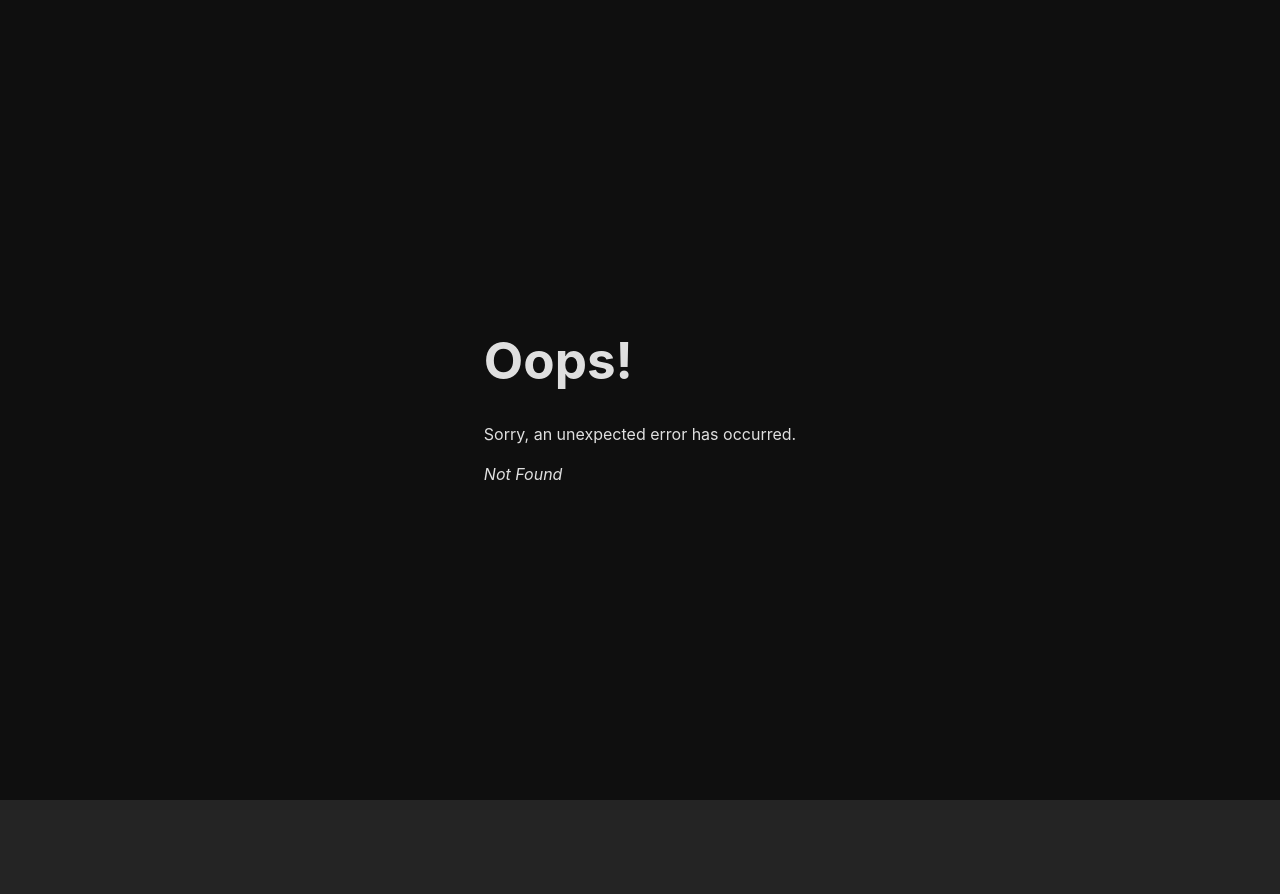
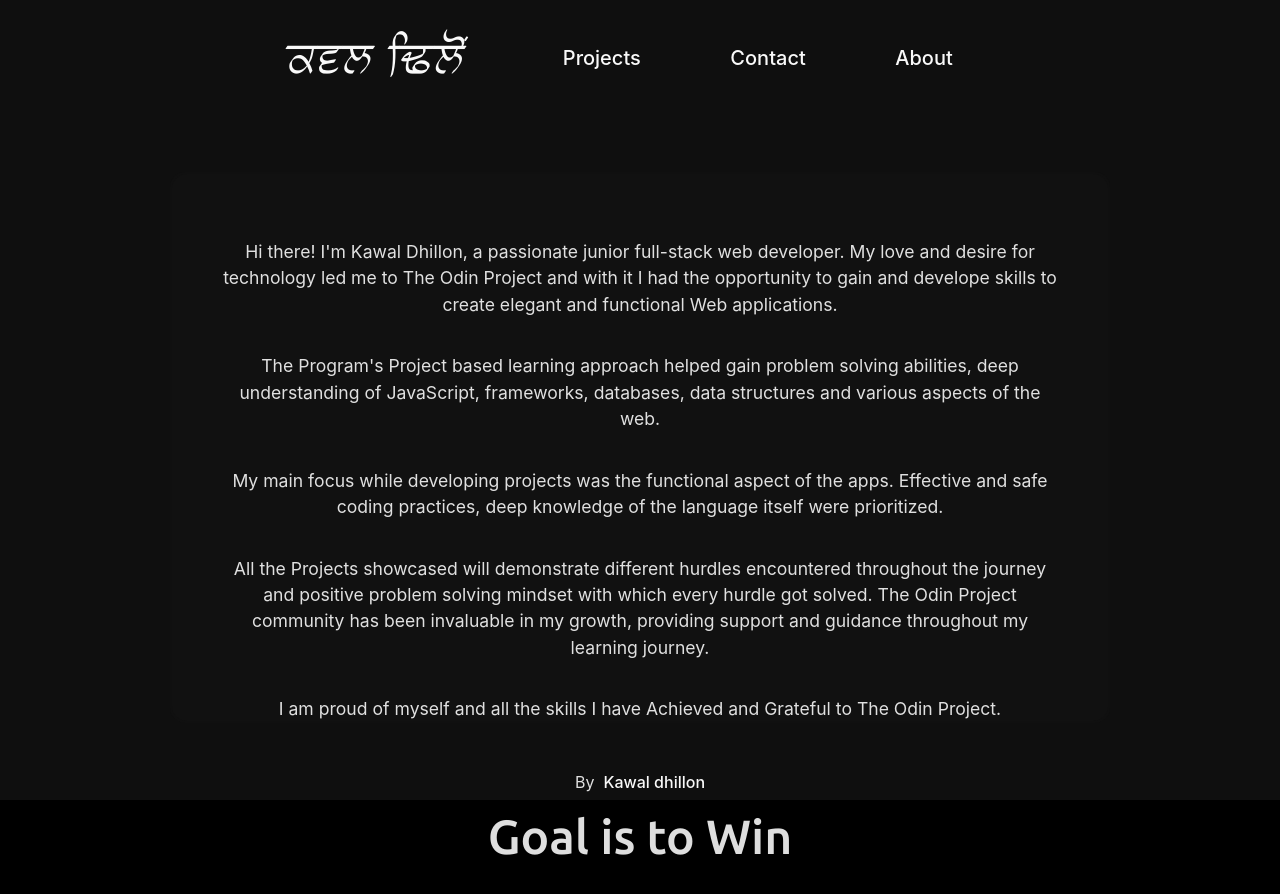
Before and after one commit to kawaldhillon5/Portfolio-site, a React (Vite) app: page /about in a window 1280 px wide. Before the commit this address had no page. Shown: the top 894 px of the page. Before the commit the page ends 800 px from the top, so only its background shows below. Built offline with nearby package versions, Linux system fonts and the light colour scheme; a web font is replaced by a local one.

Commit message:
added about route

```diff
--- a/src/css/projects.css
+++ b/src/css/projects.css
@@ -50,8 +50,8 @@
     opacity: 0%;
     position: relative;
     margin-top: 5%;
-    width: 60%;
-    height: 60%;
+    width: clamp(300px,100%,900px);
+    height: clamp(210px, 100%, 350px);
     display: flex;
     justify-content: center;
     align-items: center;
@@ -61,6 +61,8 @@
     transition: all 200ms;
 
 }
+
+
 
 #info_light{
     width: 800%;
@@ -78,6 +80,7 @@
 }
 
 #info_text{
+    overflow: auto;
     position: absolute;
     inset: 2px;
     /* opacity: 90%; */
@@ -85,10 +88,11 @@
     border-radius: 15px;
     display: flex;
     align-items: center;
-    justify-content: center;
+    justify-content: flex-start;
     flex-direction: column;
     padding: 5%;
     font-size: 110%;
+    text-align: center;
 }
 
 
@@ -138,3 +142,28 @@
     gap:5%;
     align-items: center;
 }
+
+#about_main{
+    display: flex;
+    align-items: center;
+    justify-content: center;
+    height: 80%;
+    width: 80%;
+}
+
+#about_info{
+    transform: scale(1%);
+    opacity: 0%;
+    position: relative;
+    margin-top: 5%;
+    width: clamp(700px, 100%, 900px);
+    height: clamp(510px, 100%, 600px);
+    display: flex;
+    justify-content: center;
+    align-items: center;
+    background-color: rgb(16, 16, 16);
+    border-radius: 15px;
+    overflow: hidden;
+    transition: all 200ms;
+    padding: 2%;
+}
--- a/src/main.jsx
+++ b/src/main.jsx
@@ -8,6 +8,7 @@ import ErrorPage from "./routes/erro-page";
 import "./index.css";
 import Root from "./routes/root";
 import Projects from "./routes/projects";
+import About from "./routes/about";
 
 const router = createBrowserRouter([
   {
@@ -22,6 +23,10 @@ const router = createBrowserRouter([
       {
         path: '/projects',
         element: <Projects />,
+      },
+      {
+        path: '/about',
+        element: <About />
       }
     ]
   }
--- /dev/null
+++ b/src/routes/about.jsx
@@ -0,0 +1,50 @@
+import { useEffect } from "react"
+
+export default function About(){
+
+    useEffect(()=>{
+        setTimeout(()=>{
+            document.querySelector("#about_info").setAttribute("style","opacity:100%; transform: scale(100%)")
+        },800);
+        setTimeout(()=>{
+            document.querySelector("#intro_ani").setAttribute("style","opacity: 0%;");
+        },1000)
+    });
+
+    return (
+        <>
+            <div id="about_main">
+                <div className="animate" id="intro_ani"></div>
+                <div id="about_info">
+                    <div id="info_light"></div>
+                    <div id="info_text">
+                        <p>
+                            Hi there! I'm Kawal Dhillon, a passionate junior full-stack web developer.
+                            My love and desire for technology led me to The Odin Project and with it I had the opportunity to gain
+                            and develope skills to create elegant and functional Web applications.
+                        </p>
+                        <p>
+                            The Program's Project based learning approach helped gain problem solving
+                            abilities, deep understanding of JavaScript, frameworks, databases, data structures and various
+                            aspects of the web.
+                        </p>
+                        <p>
+                            My main focus while developing projects was the functional aspect of the apps.
+                            Effective and safe coding practices, deep knowledge of the language itself
+                            were prioritized.
+                        </p>
+                        <p>
+                            All the Projects showcased will demonstrate different hurdles encountered throughout
+                            the journey and positive problem solving mindset with which every hurdle got solved.
+                            The Odin Project community has been invaluable in my growth, providing support
+                            and guidance throughout my learning journey.
+                        </p>
+                        <p>
+                            I am proud of myself and all the skills I have Achieved and Grateful to The Odin Project.
+                        </p>
+                    </div>
+                </div>
+            </div>
+        </>
+    )
+}
--- a/src/routes/projects.jsx
+++ b/src/routes/projects.jsx
@@ -53,7 +53,7 @@ export default function Projects() {
                      coding practices in mind.
 
                      <p>
-                        Tiles below Showcase Some Great Projects that significantly Improved the understanding of
+                        Tiles below Showcase Some of many Great Projects that significantly Improved the understanding of
                         various aspects of web developement throughout the journey.
                         Hover On The tile to see a short summary about the Project and click to learn more.
                      </p>
--- a/src/routes/root.jsx
+++ b/src/routes/root.jsx
@@ -20,8 +20,8 @@ export default function Root() {
                 <div id="header_title"><Link to={"/"}>ਕਵਲ ਢਿਲੋਂ</Link></div>
                 <div id="header_links">
                     <Link to={'projects'}>Projects</Link>
-                    <Link>Contact</Link>
-                    <Link>About</Link>
+                    <Link >Contact</Link>
+                    <Link to={'about'}>About</Link>
                 </div>
             </header>
 
```
